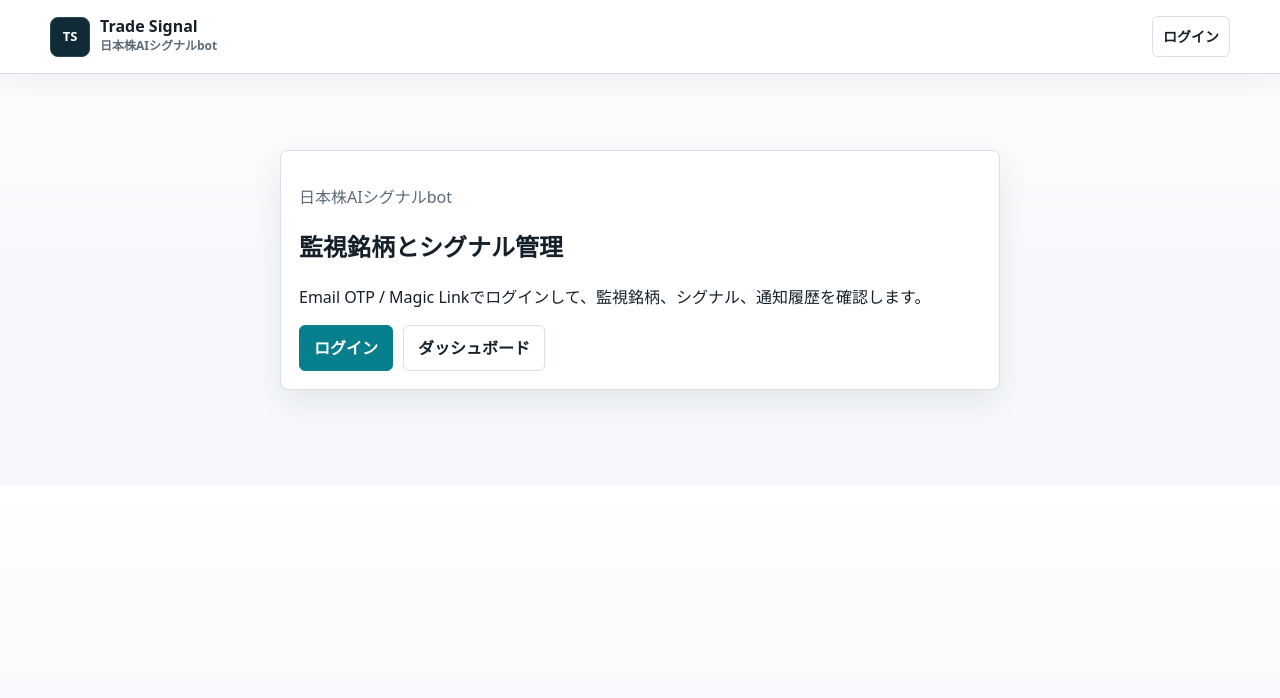
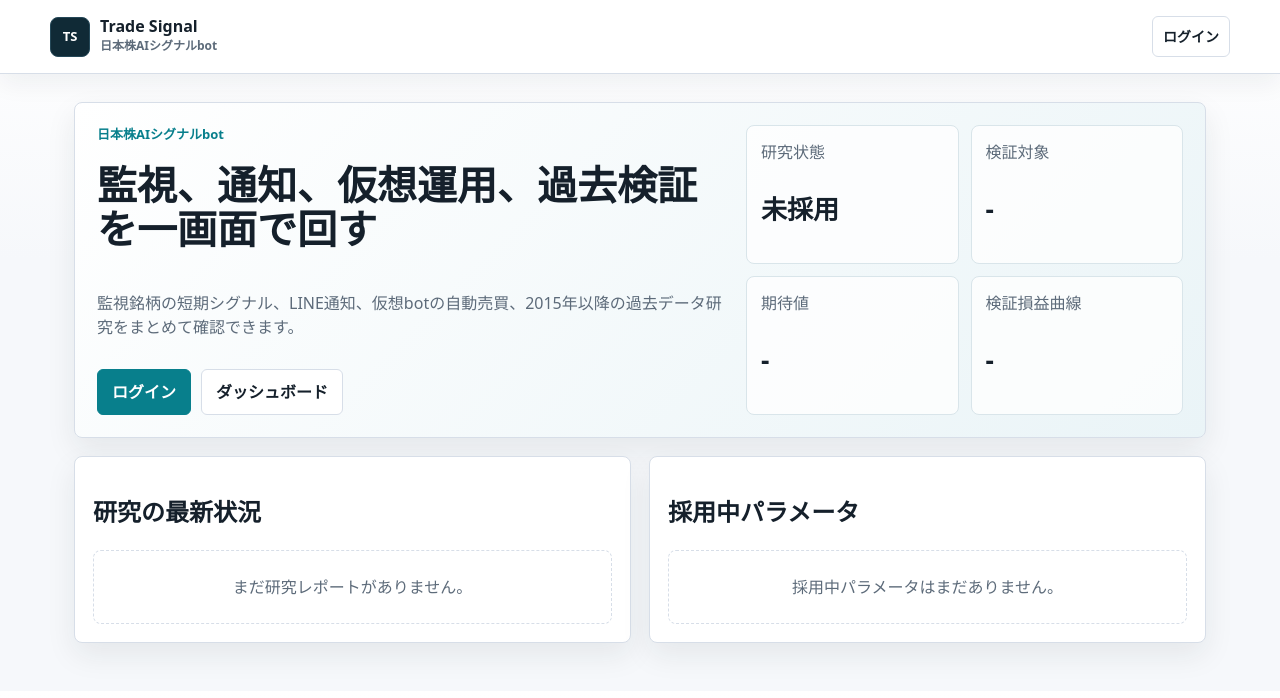
Before and after one commit to atsu-chai/Trade, a Next.js app in the folder web/: page / in a window 1280 px wide. Shown: the top 698 px of the page. Built offline with nearby package versions, Linux system fonts and the light colour scheme; no server answers.

Commit message:
Show research status on home and dashboard

```diff
--- a/web/app/globals.css
+++ b/web/app/globals.css
@@ -95,6 +95,48 @@ main,
   margin: 0 auto;
   max-width: 1180px;
   padding: 28px 24px 48px;
+}
+
+.hero {
+  align-items: stretch;
+  background: linear-gradient(135deg, #ffffff 0%, #eaf4f7 100%);
+  border: 1px solid var(--line);
+  border-radius: 8px;
+  box-shadow: var(--shadow);
+  display: grid;
+  gap: 18px;
+  grid-template-columns: minmax(0, 1.3fr) minmax(320px, 0.9fr);
+  padding: 22px;
+}
+
+.hero h1 {
+  font-size: 40px;
+  line-height: 1.1;
+  margin: 0 0 10px;
+}
+
+.hero-copy {
+  display: grid;
+  gap: 14px;
+}
+
+.hero-grid {
+  display: grid;
+  gap: 12px;
+  grid-template-columns: repeat(2, minmax(0, 1fr));
+}
+
+.hero-stat {
+  background: rgba(255, 255, 255, 0.78);
+  border: 1px solid #d9e5ea;
+  border-radius: 8px;
+  display: grid;
+  gap: 6px;
+  padding: 14px;
+}
+
+.hero-stat b {
+  font-size: 26px;
 }
 
 .topbar {
@@ -446,6 +488,26 @@ button.candidate-chip:hover {
   width: fit-content;
 }
 
+.research-status-grid {
+  display: grid;
+  gap: 12px;
+  grid-template-columns: repeat(2, minmax(0, 1fr));
+  margin: 14px 0;
+}
+
+.research-status-grid > div {
+  background: #f7fbfc;
+  border: 1px solid #dce7ec;
+  border-radius: 8px;
+  display: grid;
+  gap: 4px;
+  padding: 12px;
+}
+
+.research-status-grid strong {
+  font-size: 24px;
+}
+
 @media (max-width: 820px) {
   .topbar,
   .page-head,
@@ -457,12 +519,19 @@ button.candidate-chip:hover {
   }
 
   .two,
-  .metrics {
+  .metrics,
+  .hero,
+  .hero-grid,
+  .research-status-grid {
     grid-template-columns: 1fr;
   }
 
   .page-head h1 {
     font-size: 26px;
+  }
+
+  .hero h1 {
+    font-size: 30px;
   }
 
   .brand {
--- a/web/app/page.tsx
+++ b/web/app/page.tsx
@@ -1,13 +1,19 @@
 import Link from "next/link";
+import { formatNumber } from "@/lib/ui";
+import { improvementText, readResearchStatus } from "@/lib/research-status";
 
-export default function Home() {
+export default async function Home() {
+  const research = await readResearchStatus();
+  const improvement = research ? improvementText(research) : null;
+
   return (
     <main>
-      <section className="panel" style={{ maxWidth: 720, margin: "48px auto" }}>
-        <p className="muted">日本株AIシグナルbot</p>
-        <h1>監視銘柄とシグナル管理</h1>
-        <p>
-          Email OTP / Magic Linkでログインして、監視銘柄、シグナル、通知履歴を確認します。
+      <section className="hero">
+        <div className="hero-copy">
+          <p className="eyebrow">日本株AIシグナルbot</p>
+          <h1>監視、通知、仮想運用、過去検証を一画面で回す</h1>
+          <p className="muted">
+            監視銘柄の短期シグナル、LINE通知、仮想botの自動売買、2015年以降の過去データ研究をまとめて確認できます。
           </p>
           <div className="actions">
             <Link className="button" href="/login">
@@ -17,6 +23,92 @@ export default function Home() {
               ダッシュボード
             </Link>
           </div>
+        </div>
+        <div className="hero-grid">
+          <div className="hero-stat">
+            <span className="muted">研究状態</span>
+            <b>{research?.best.adopted ? "採用済み" : "未採用"}</b>
+          </div>
+          <div className="hero-stat">
+            <span className="muted">検証対象</span>
+            <b>{research ? `${research.universeSize}銘柄` : "-"}</b>
+          </div>
+          <div className="hero-stat">
+            <span className="muted">期待値</span>
+            <b>{research ? `${formatNumber(research.best.validation.expectancyPct)}%` : "-"}</b>
+          </div>
+          <div className="hero-stat">
+            <span className="muted">検証損益曲線</span>
+            <b>{improvement ? `${formatNumber(improvement.after)}x` : "-"}</b>
+          </div>
+        </div>
+      </section>
+
+      <section className="grid two" style={{ marginTop: 18 }}>
+        <div className="panel">
+          <h2>研究の最新状況</h2>
+          {research ? (
+            <>
+              <p className="muted">
+                更新: {new Date(research.generatedAt).toLocaleString("ja-JP")} / ソース: {research.source}
+              </p>
+              <dl className="stats">
+                <div>
+                  <dt>検証前の資産曲線</dt>
+                  <dd>{formatNumber(improvement?.before)}x</dd>
+                </div>
+                <div>
+                  <dt>採用後の資産曲線</dt>
+                  <dd>{formatNumber(improvement?.after)}x</dd>
+                </div>
+                <div>
+                  <dt>改善率</dt>
+                  <dd className={(improvement?.diffPct ?? 0) >= 0 ? "price-up" : "price-down"}>{formatNumber(improvement?.diffPct)}%</dd>
+                </div>
+                <div>
+                  <dt>平均期待値</dt>
+                  <dd>{formatNumber(research.best.validation.expectancyPct)}%</dd>
+                </div>
+              </dl>
+            </>
+          ) : (
+            <div className="empty">まだ研究レポートがありません。</div>
+          )}
+        </div>
+
+        <div className="panel">
+          <h2>採用中パラメータ</h2>
+          {research ? (
+            <dl className="stats">
+              <div>
+                <dt>短期線 / 基準線</dt>
+                <dd>
+                  {research.best.config.maShort} / {research.best.config.maBase}
+                </dd>
+              </div>
+              <div>
+                <dt>高値判定本数</dt>
+                <dd>{research.best.config.breakoutLookback}</dd>
+              </div>
+              <div>
+                <dt>出来高倍率</dt>
+                <dd>{formatNumber(research.best.config.volumeThreshold)}倍</dd>
+              </div>
+              <div>
+                <dt>利確 / 損切り</dt>
+                <dd>
+                  {formatNumber(research.best.config.takeProfitPct * 100)}% / {formatNumber(research.best.config.stopLossPct * 100)}%
+                </dd>
+              </div>
+              <div>
+                <dt>最大保有日数</dt>
+                <dd>{research.best.config.maxHoldBars}</dd>
+              </div>
+            </dl>
+          ) : (
+            <div className="empty">採用中パラメータはまだありません。</div>
+          )}
+        </div>
       </section>
     </main>
   );
--- /dev/null
+++ b/web/lib/research-status.ts
@@ -0,0 +1,56 @@
+import fs from "node:fs/promises";
+import path from "node:path";
+
+export type ResearchSummary = {
+  generatedAt: string;
+  source: string;
+  universeSize: number;
+  baseline: {
+    validation: {
+      score: number;
+      expectancyPct: number;
+      terminalEquity: number;
+      tradeCount: number;
+    };
+  };
+  best: {
+    config: {
+      maShort: number;
+      maBase: number;
+      breakoutLookback: number;
+      volumeThreshold: number;
+      takeProfitPct: number;
+      stopLossPct: number;
+      maxHoldBars: number;
+    };
+    validation: {
+      score: number;
+      expectancyPct: number;
+      terminalEquity: number;
+      tradeCount: number;
+    };
+    adopted: boolean;
+  };
+};
+
+const REPORT_PATH = path.join(process.cwd(), "..", "data", "research", "latest-report.json");
+
+export async function readResearchStatus(): Promise<ResearchSummary | null> {
+  try {
+    const content = await fs.readFile(REPORT_PATH, "utf8");
+    return JSON.parse(content) as ResearchSummary;
+  } catch {
+    return null;
+  }
+}
+
+export function improvementText(report: ResearchSummary) {
+  const before = report.baseline.validation.terminalEquity;
+  const after = report.best.validation.terminalEquity;
+  const diffPct = ((after - before) / Math.max(before, 0.0001)) * 100;
+  return {
+    before,
+    after,
+    diffPct,
+  };
+}
```
Also changed, not shown: web/app/dashboard/page.tsx (+44 -0 lines), 2 other files (tests, documents, lock files or other folders). Lines whose indentation alone changed are shown as unchanged.
